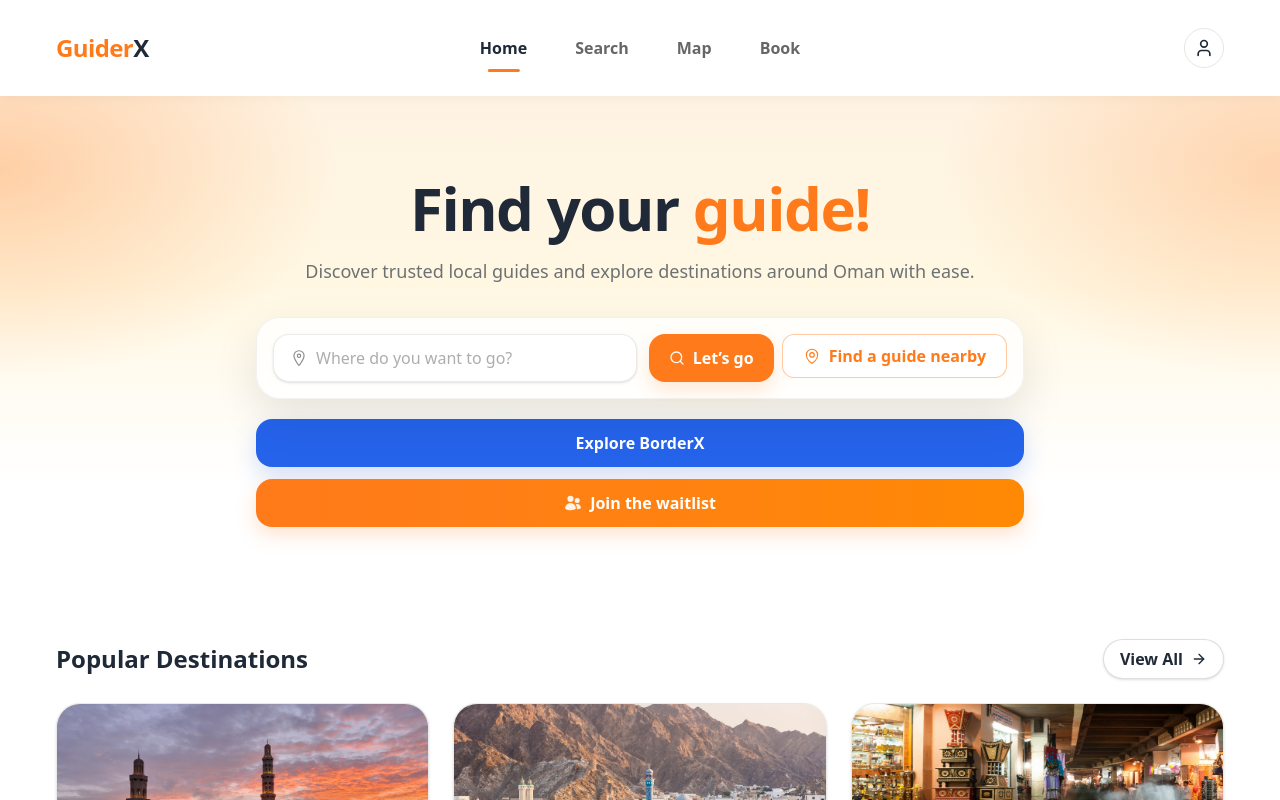
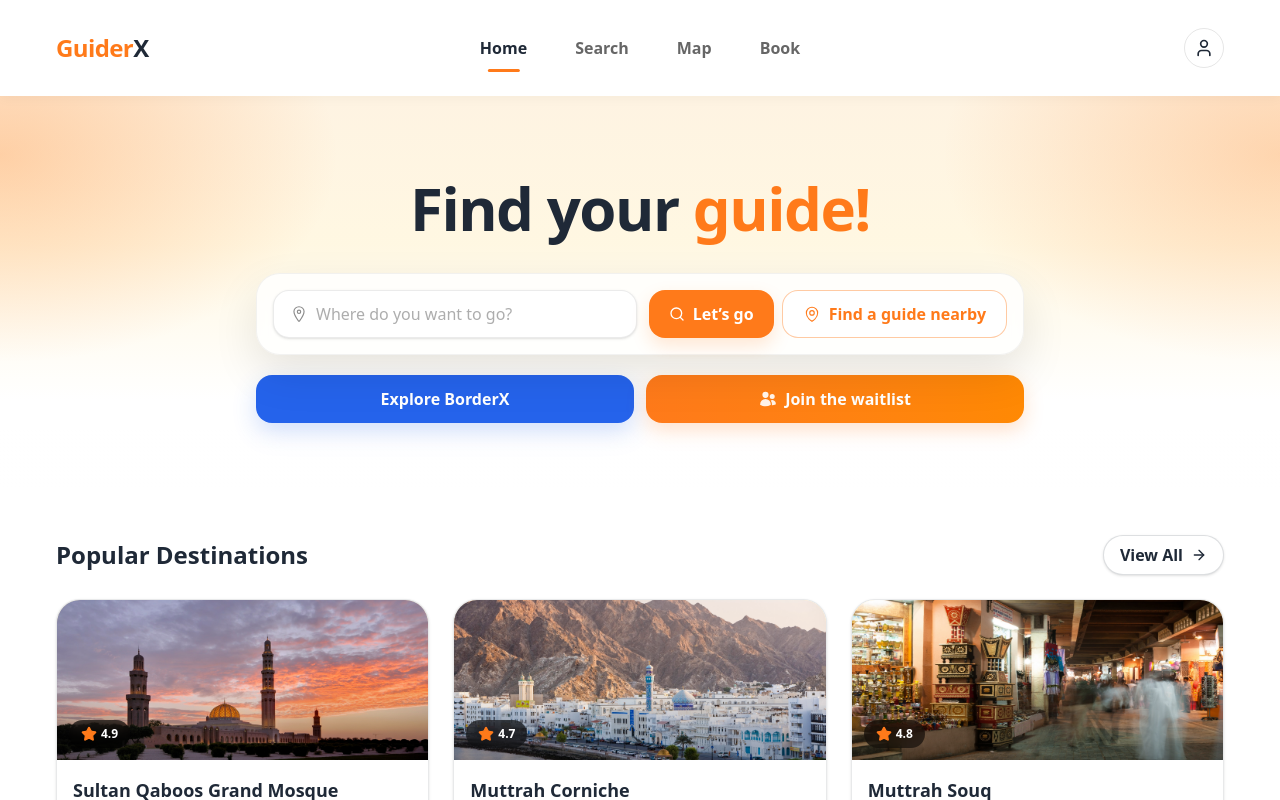
Before and after one commit to AsalaAlsalhi/GuiderX, a Next.js app: page / in a window 1280 px wide. Shown: the top 800 px of the page. Built offline with nearby package versions, Linux system fonts and the light colour scheme.

Commit message:
borderX buttons UPDATE

```diff
--- a/components/Hero.tsx
+++ b/components/Hero.tsx
@@ -21,22 +21,20 @@ export default function Hero() {
       <div className="container relative">
         <div className="pt-10 sm:pt-14 md:pt-20 pb-10 sm:pb-12 md:pb-16">
           <div className="max-w-4xl mx-auto text-center">
+
             {/* Title */}
             <h1 className="text-4xl sm:text-5xl md:text-6xl font-extrabold leading-[1.08] tracking-tight">
               <span className="text-[var(--brand-green)]">Find your </span>
               <span className="text-[var(--brand-gold)]">guide!</span>
             </h1>
 
-            {/* Subtitle */}
-            <p className="mt-3 sm:mt-4 text-sm sm:text-base md:text-lg text-[var(--brand-green)]/65 max-w-2xl mx-auto leading-7">
-              Discover trusted local guides and explore destinations around Oman
-              with ease.
-            </p>
+
 
             {/* Search */}
             <div className="mt-6 sm:mt-8 max-w-3xl mx-auto">
               <div className="search-shell border border-black/5 bg-white/80 backdrop-blur-sm rounded-[24px] p-3 sm:p-4 shadow-[0_14px_34px_rgba(0,0,0,0.08)] sm:shadow-[0_18px_45px_rgba(0,0,0,0.10)]">
                 <div className="flex flex-col lg:flex-row items-stretch gap-3">
+
                   {/* Input */}
                   <div
                     className="
@@ -49,6 +47,7 @@ export default function Hero() {
                     "
                   >
                     <IoLocationOutline className="text-[var(--brand-olive)] text-lg shrink-0" />
+
                     <input
                       value={q}
                       onChange={(e) => setQ(e.target.value)}
@@ -60,7 +59,9 @@ export default function Hero() {
                   </div>
 
                   {/* Buttons */}
-                  <div className="grid grid-cols-1 sm:grid-cols-2 lg:flex gap-2 w-full lg:w-auto">
+                  <div className="flex gap-2 w-full lg:w-auto">
+
+                    {/* Search button */}
                     <button
                       onClick={goSearch}
                       className="
@@ -77,10 +78,11 @@ export default function Hero() {
                       Let’s go
                     </button>
 
+                    {/* Map button */}
                     <button
                       onClick={() => router.push("/map")}
                       className="
-    h-11 px-5 rounded-xl
+                        h-12 px-5 rounded-2xl
                         border border-[var(--brand-gold)]/40
                         text-[var(--brand-gold)]
                         bg-white
@@ -89,7 +91,6 @@ export default function Hero() {
                         transition
                         hover:bg-orange-50
                         hover:border-[var(--brand-gold)]
-    flex-1 md:flex-none
                         text-sm sm:text-base
                         whitespace-nowrap
                       "
@@ -97,19 +98,22 @@ export default function Hero() {
                       <HiOutlineMapPin className="text-lg text-[var(--brand-gold)]" />
                       Find a guide nearby
                     </button>
+
                   </div>
                 </div>
               </div>
             </div>
 
-            {/* CTA buttons */}
-            <div className="mt-4 sm:mt-5 max-w-3xl mx-auto grid grid-cols-1 gap-3">
+            {/* CTA Buttons */}
+            <div className="mt-5 max-w-3xl mx-auto flex flex-col sm:flex-row gap-3">
+
+              {/* BorderX */}
               <button
                 onClick={() => {
                   window.location.href = "https://guiderx.co/";
                 }}
                 className="
-                  w-full h-12
+                  w-full sm:w-1/2 h-12
                   rounded-2xl
                   font-semibold text-white
                   bg-[#2563EB]
@@ -123,18 +127,18 @@ export default function Hero() {
                 Explore BorderX
               </button>
 
+              {/* Waitlist */}
               <button
                 onClick={() => {
                   window.location.href =
                     "https://guiderx-waitlist.onrender.com/";
                 }}
                 className="
-                  w-full h-12
+                  w-full sm:w-1/2 h-12
                   rounded-2xl
                   font-semibold text-white
                   bg-gradient-to-r from-[var(--brand-gold)] to-orange-400
                   shadow-[0_8px_20px_rgba(255,122,26,0.22)]
-                  hover:shadow-[0_10px_26px_rgba(255,122,26,0.28)]
                   hover:brightness-105
                   transition
                   flex items-center justify-center gap-2
@@ -144,7 +148,9 @@ export default function Hero() {
                 <HiUsers className="text-lg opacity-90" />
                 Join the waitlist
               </button>
+
             </div>
+
           </div>
         </div>
       </div>
```
Lines whose indentation alone changed are shown as unchanged.
